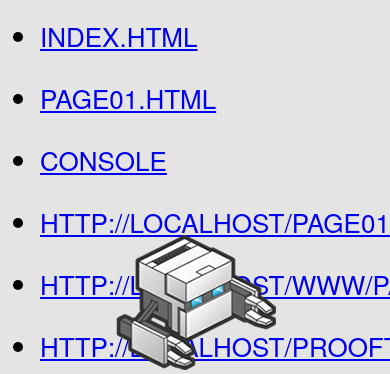
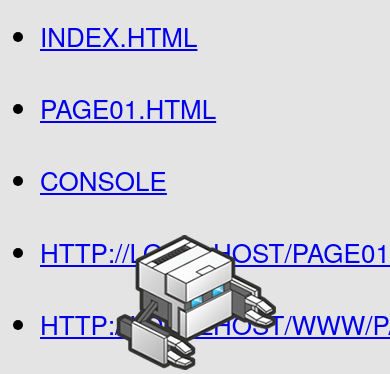
Before and after one commit to cquant/proofhello, a plain HTML site: page www/index.html in a window 390 px wide. Shown: the part 104-478 px from the top of the page. Drawn offline with Linux system fonts and the light colour scheme; some packages are replaced by stand-ins of ours.

Commit message:
Added more spacing on the links.

```diff
--- a/www/css/index.css
+++ b/www/css/index.css
@@ -118,5 +118,5 @@ h1 {
 
 
 li.thelinks {
-    margin:0 0 25px 0;
+    margin:0 0 35px 0;
 }
```
